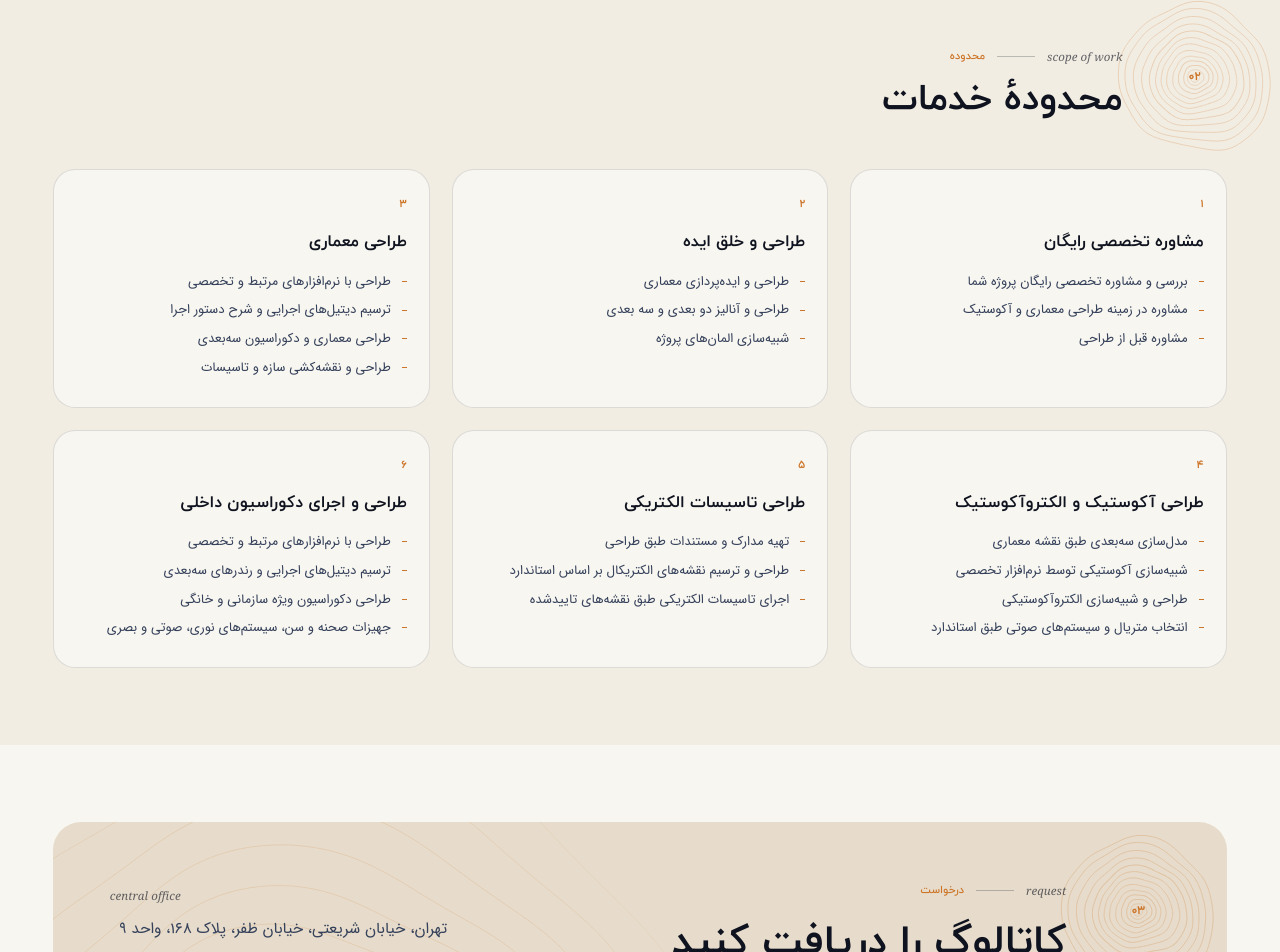
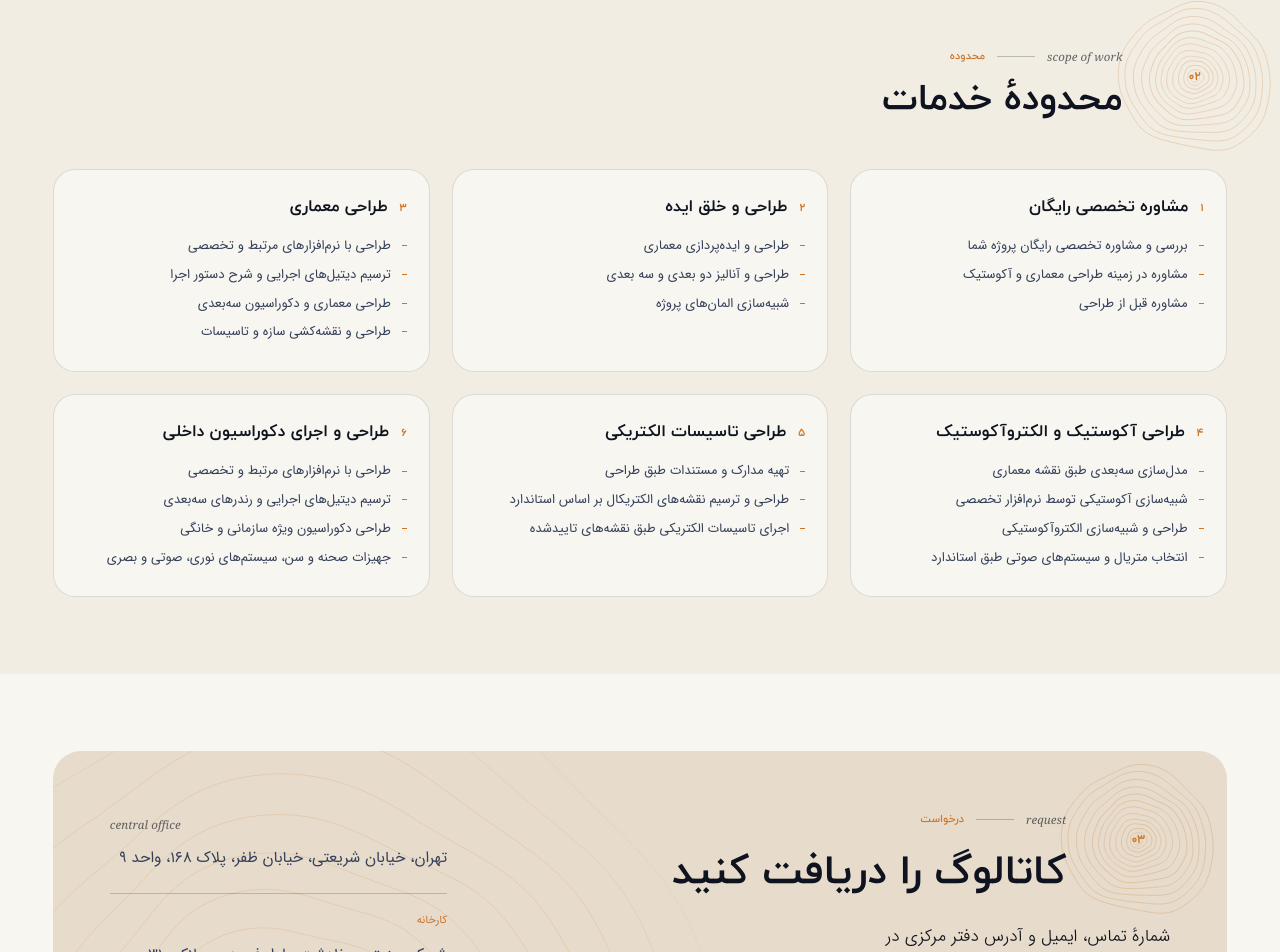
Before and after one commit to ali-shahabi/medisdesign, a Next.js app: page /catalog in a window 1280 px wide. Shown: the part 879-1831 px from the top of the page. Built offline with nearby package versions, Linux system fonts and the light colour scheme.

Commit message:
Scope tiles: number inline before title

```diff
--- a/app/catalog/page.tsx
+++ b/app/catalog/page.tsx
@@ -76,10 +76,10 @@ export default function CatalogPage() {
             <div className="svc-grid">
               {catalogScope.map((group, i) => (
                 <article key={group.title} className="tile reveal" style={{ '--d': `${(i % 3) * 0.05}s` } as CSSProperties}>
-                  <span className="tile-top">
-                    <span className="n">{fa(i + 1)}</span>
-                  </span>
-                  <h3>{group.title}</h3>
+                  <h3 className="mt-0">
+                    <span className="n me-3">{fa(i + 1)}</span>
+                    {group.title}
+                  </h3>
                   <ul role="list">
                     {group.items.map((item) => (
                       <li key={item}>{item}</li>
```
